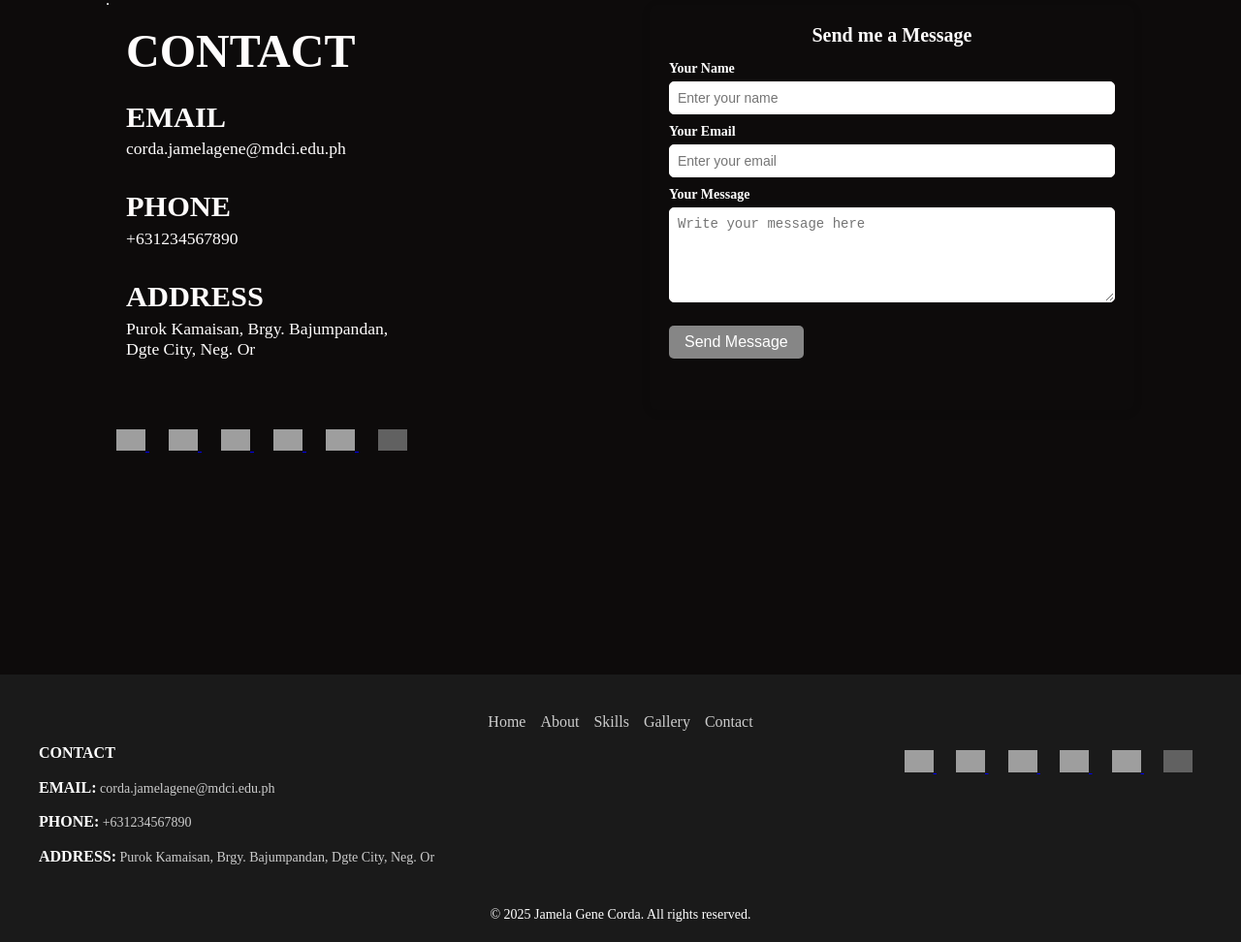
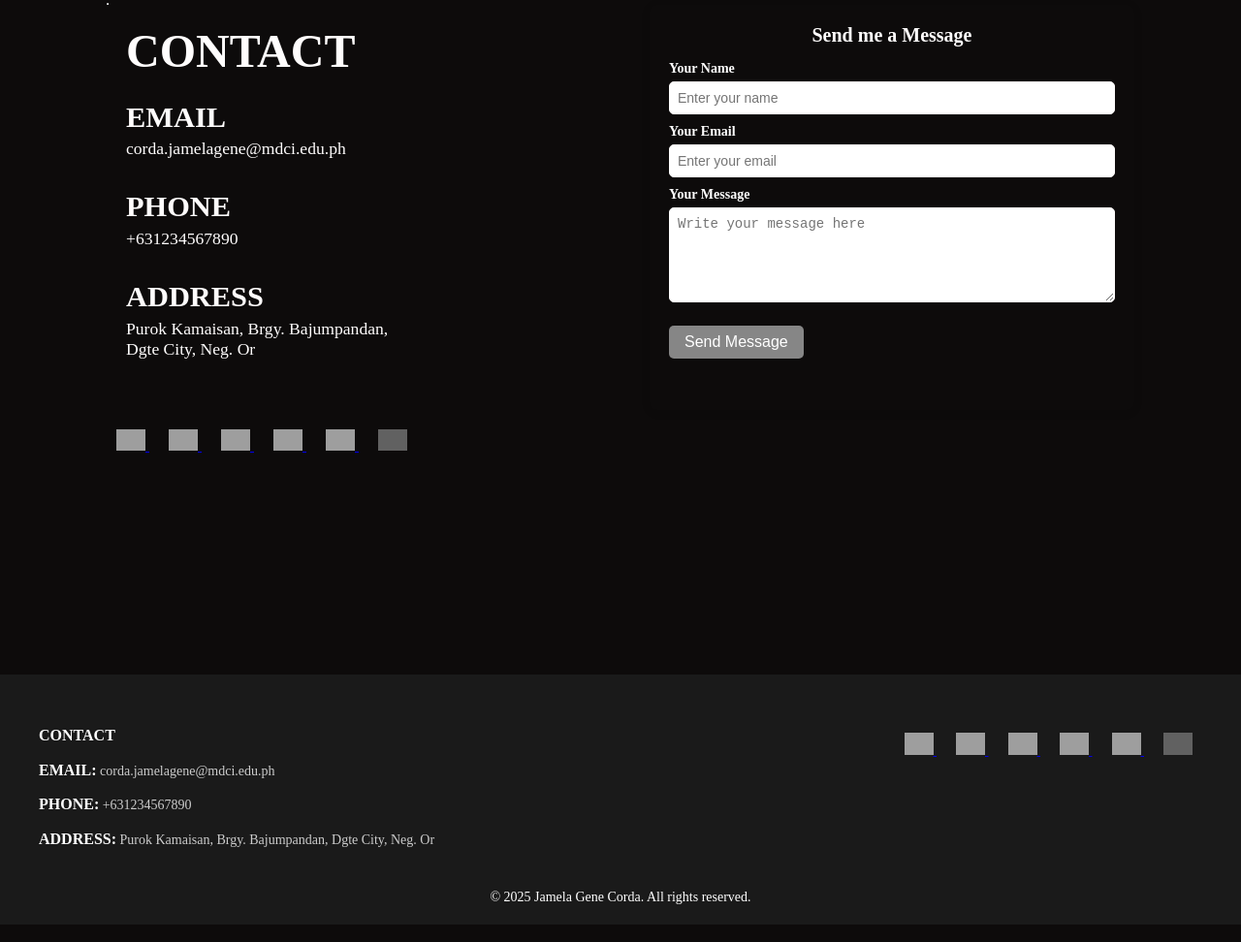
Before and after one commit to genecrd/Jamela, a plain HTML site: page index.html in a window 1280 px wide. Shown: the part 3724-4696 px from the top of the page at 97% size. Drawn offline with Linux system fonts and the light colour scheme; grey boxes are pictures that could not be loaded.

Commit message:
index.html

```diff
--- a/index.html
+++ b/index.html
@@ -132,9 +132,6 @@
     </div>
   </div>
 </section>
-
-
-
 
 
   <!-- Gallery Section -->
@@ -273,17 +270,7 @@
 </section>
 
 <footer>
-  <div class="footer-navigation">
-      <ul>
-        <li><a href="#">Home</a></li>
-        <li><a href="#about">About</a></li>
-        <li><a href="#skills">Skills</a></li>
-        <li><a href="#gallery">Gallery</a></li>
-        <li><a href="#contact-section">Contact</a></li>
-      </ul>
-    </div>
-
-  <div class="footer-container">
+   <div class="footer-container">
     <div class="footer-info">
       <p><strong>CONTACT</strong></p>
       <p><strong>EMAIL:</strong> corda.jamelagene@mdci.edu.ph</p>
@@ -316,4 +303,5 @@
   <div class="footer-bottom">
     <p>© 2025 Jamela Gene Corda. All rights reserved.</p>
   </div>
+
 </footer>
```
